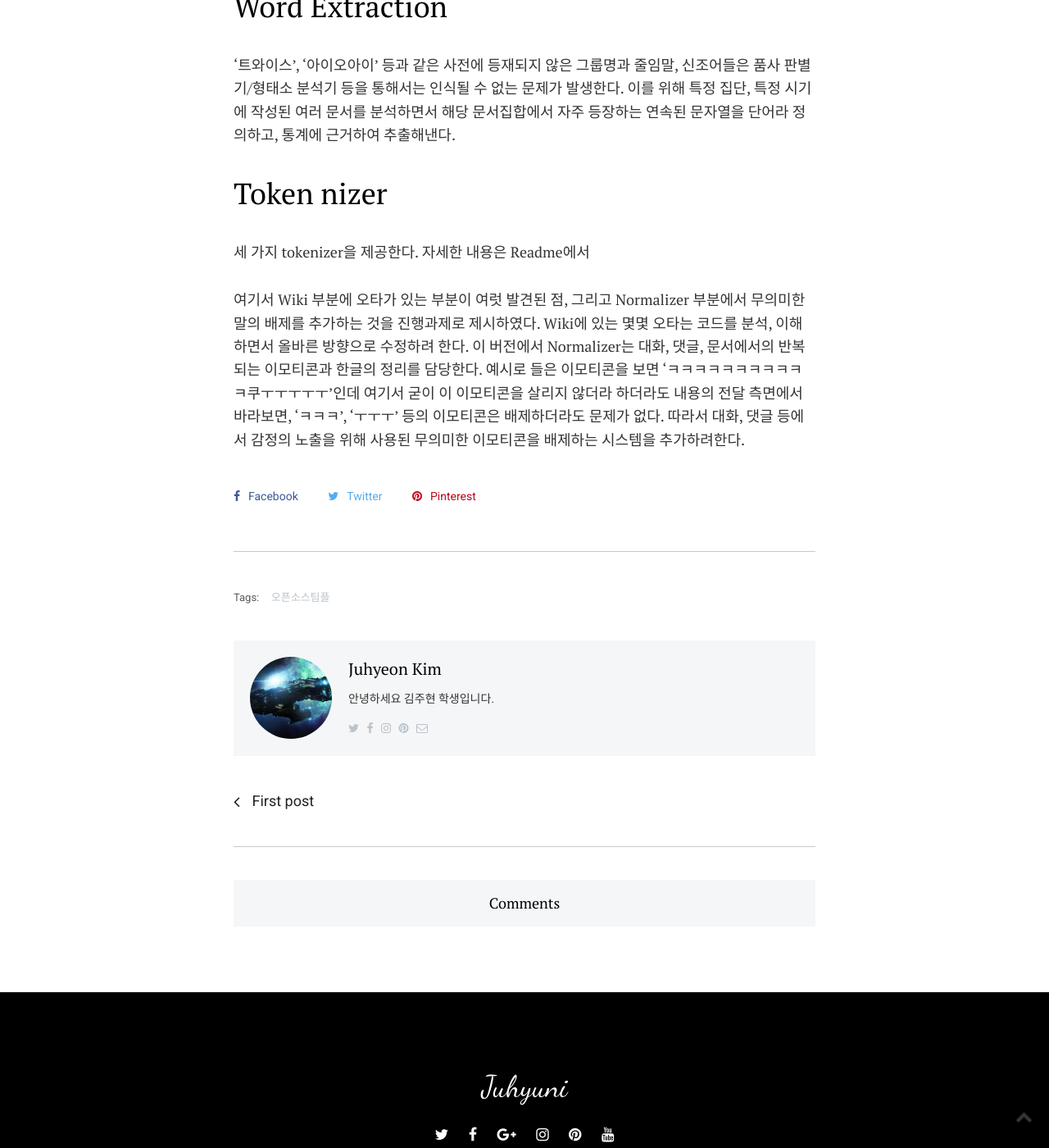
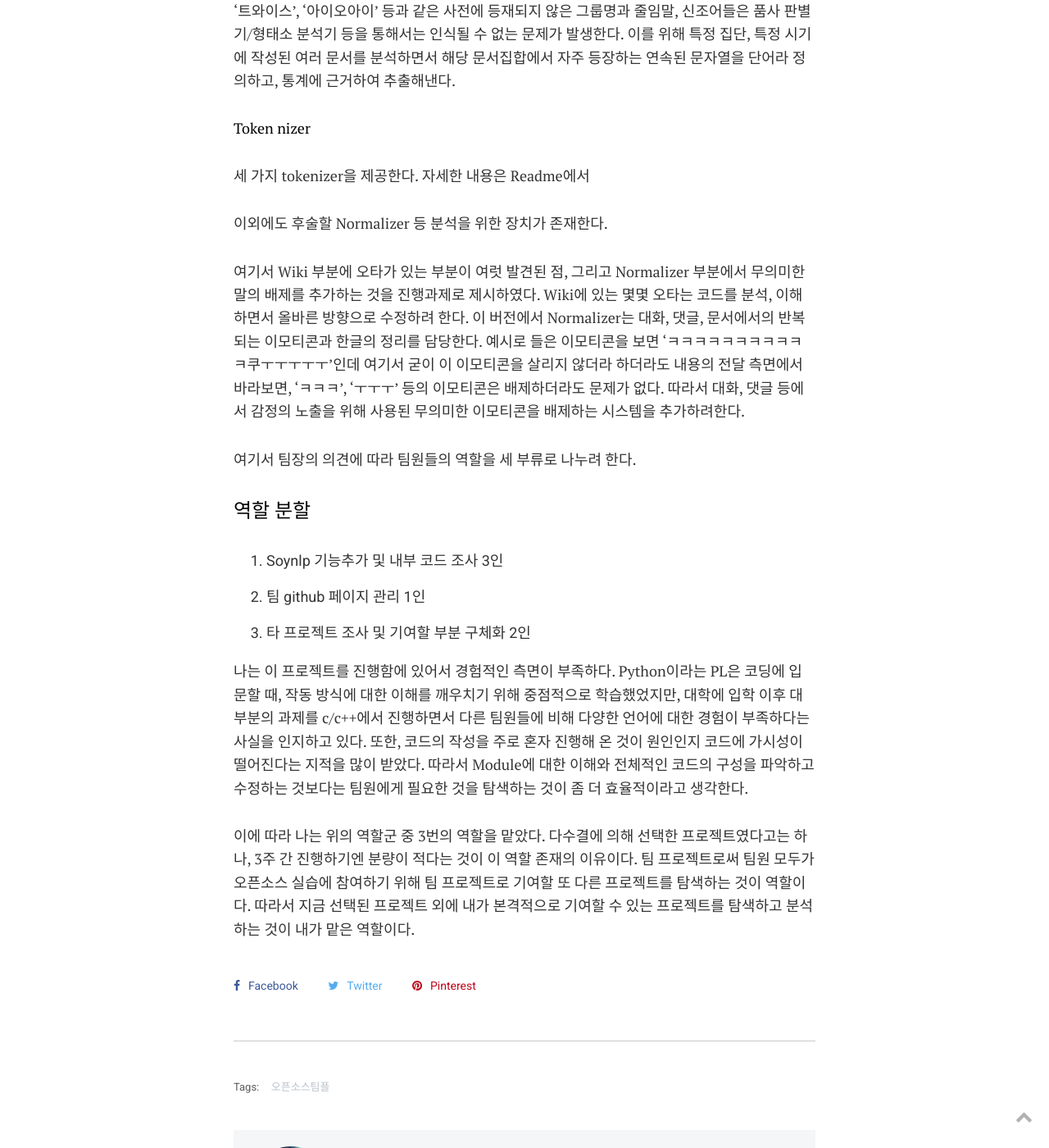
Before and after one commit to juhy0987/juhy0987.github.io, a Jekyll site: the page built from _posts/2020-11-21-teamwork-progress.md, in a window 1280 px wide and 1400 px high, scrolled down 2325 px. Shown: the whole window at 82% size. Built offline with Jekyll 4.4.1, drawn with Linux system fonts in a browser that asks for light colours; comment, search, counter and statistics services are not loaded.

Commit message:
Update 2020-11-21-teamwork-progress.md

```diff
--- a/_posts/2020-11-21-teamwork-progress.md
+++ b/_posts/2020-11-21-teamwork-progress.md
@@ -5,7 +5,8 @@ date: 2020-11-21 22:00:00 +0300
 img: 19.jpg
 tags: 오픈소스팀플
 ---
-## 진행사항
+
+#### 진행사항
 
 팀원 6명이 각각 희망하는 프로젝트 중 다수결에 의해 soynlp, 한국어 분석 (형태소 분석) 툴에 기여하는걸로 결정되었다.
 
@@ -17,15 +18,29 @@ tags: 오픈소스팀플
 
 Soynlp에 대해 간략히 소개 하자면, 문장을 단어 단위로 분해, 품사를 결정하고 분석한다. 단, 단어는 명시성 뿐만 아니라 사회성도 지니고 있기에, 사전을 통해서 만으로는 뉴스, 문서의 모든 단어를 분석하기 어렵다. 따라서, Soynlp는 전체 문서에서 공통적으로 쓰이는 몇 단어를 추출, 인식하여 단어의 경계를 새로이하고 분석한다. 단, 이 때문에 단일 문서보다 어느 정도 규모가 있는 집단의 문서에서 학습 능력이 잘 작동한다.
 
-# Noun Extractor
+##### Noun Extractor
 단어의 품사를 결정 짓는 과정에서 단어의 경계를 분명히 해야하는 경우가 많이 있다. 새로운 단어의 다수는 명사 쪽에 분포해 있고, 명사 앞 또는 뒤에 -은, -는 과 같은 조사와 -하다 같이 서술격 조사의 활용 형식으로 사용 빈도가 상당하다. 이에 문서의 어절 단위에서 오른쪽에 붙은 글자에 따라 단어를 명사로 유추할 수 있다. 기관명이나 고유명사 등은 각각이 다른 단어로 인식될 수 있음에도 하나의 단어로 인식한다.
 
-# Word Extraction
+##### Word Extraction
 '트와이스', '아이오아이' 등과 같은 사전에 등재되지 않은 그룹명과 줄임말, 신조어들은 품사 판별기/형태소 분석기 등을 통해서는 인식될 수 없는 문제가 발생한다. 이를 위해 특정 집단, 특정 시기에 작성된 여러 문서를 분석하면서 해당 문서집합에서 자주 등장하는 연속된 문자열을 단어라 정의하고, 통계에 근거하여 추출해낸다.
 
-# Token nizer
+##### Token nizer
 세 가지 tokenizer을 제공한다. 자세한 내용은 Readme에서
+
+이외에도 후술할 Normalizer 등 분석을 위한 장치가 존재한다.
 
 여기서 Wiki 부분에 오타가 있는 부분이 여럿 발견된 점, 그리고 Normalizer 부분에서 무의미한 말의 배제를 추가하는 것을 진행과제로 제시하였다.
 Wiki에 있는 몇몇 오타는 코드를 분석, 이해하면서 올바른 방향으로 수정하려 한다.
 이 버전에서 Normalizer는 대화, 댓글, 문서에서의 반복되는 이모티콘과 한글의 정리를 담당한다. 예시로 들은 이모티콘을 보면 'ㅋㅋㅋㅋㅋㅋㅋㅋㅋㅋㅋ쿠ㅜㅜㅜㅜㅜ'인데 여기서 굳이 이 이모티콘을 살리지 않더라 하더라도 내용의 전달 측면에서 바라보면, 'ㅋㅋㅋ', 'ㅜㅜㅜ' 등의 이모티콘은 배제하더라도 문제가 없다. 따라서 대화, 댓글 등에서 감정의 노출을 위해 사용된 무의미한 이모티콘을 배제하는 시스템을 추가하려한다.
+
+여기서 팀장의 의견에 따라 팀원들의 역할을 세 부류로 나누려 한다.
+
+### 역할 분할
+
+1. Soynlp 기능추가 및 내부 코드 조사 3인
+2. 팀 github 페이지 관리 1인
+3. 타 프로젝트 조사 및 기여할 부분 구체화 2인
+
+나는 이 프로젝트를 진행함에 있어서 경험적인 측면이 부족하다. Python이라는 PL은 코딩에 입문할 때, 작동 방식에 대한 이해를 깨우치기 위해 중점적으로 학습했었지만, 대학에 입학 이후 대부분의 과제를 c/c++에서 진행하면서 다른 팀원들에 비해 다양한 언어에 대한 경험이 부족하다는 사실을 인지하고 있다. 또한, 코드의 작성을 주로 혼자 진행해 온 것이 원인인지 코드에 가시성이 떨어진다는 지적을 많이 받았다. 따라서 Module에 대한 이해와 전체적인 코드의 구성을 파악하고 수정하는 것보다는 팀원에게 필요한 것을 탐색하는 것이 좀 더 효율적이라고 생각한다.
+
+이에 따라 나는 위의 역할군 중 3번의 역할을 맡았다. 다수결에 의해 선택한 프로젝트였다고는 하나, 3주 간 진행하기엔 분량이 적다는 것이 이 역할 존재의 이유이다. 팀 프로젝트로써 팀원 모두가 오픈소스 실습에 참여하기 위해 팀 프로젝트로 기여할 또 다른 프로젝트를 탐색하는 것이 역할이다. 따라서 지금 선택된 프로젝트 외에 내가 본격적으로 기여할 수 있는 프로젝트를 탐색하고 분석하는 것이 내가 맡은 역할이다.
```
